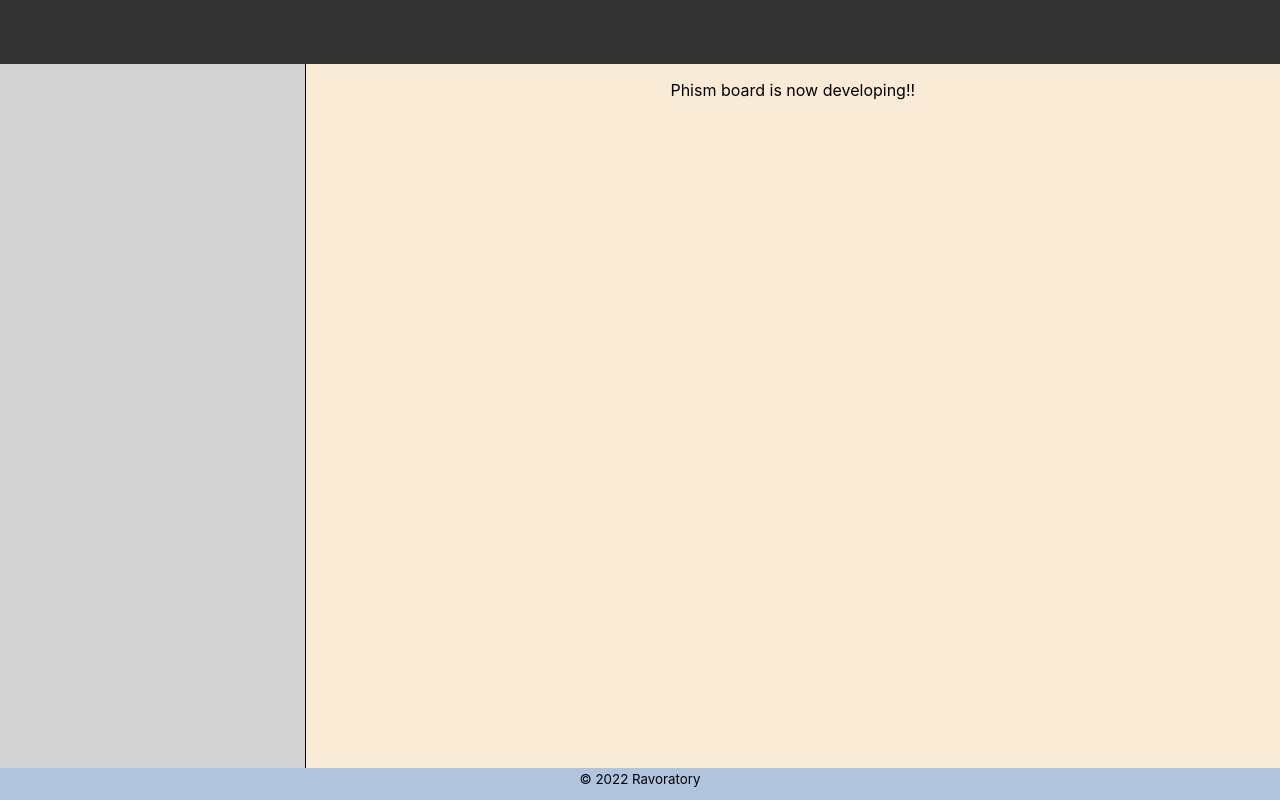
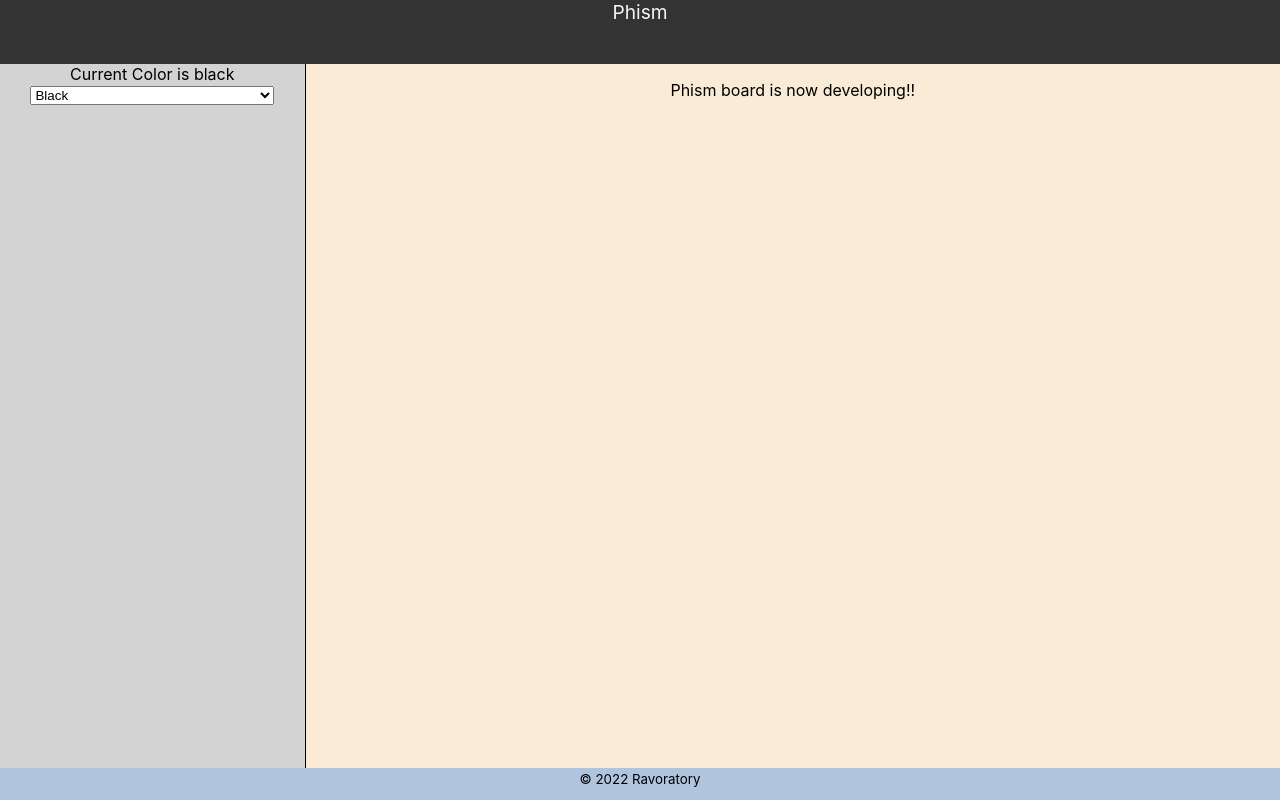
Before and after one commit to ravoratory/phism, a React (Create React App) app: page / in a window 1280 px wide. Built offline with nearby package versions, Linux system fonts and the light colour scheme.

Commit message:
add redux function

```diff
--- a/package.json
+++ b/package.json
@@ -15,7 +15,6 @@
     "@types/styled-components": "^5.1.20",
     "@typescript-eslint/eslint-plugin": "^5.10.0",
     "@typescript-eslint/parser": "^5.10.0",
-    "claymorphism-css": "^1.0.5",
     "eslint": "^8.7.0",
     "eslint-config-google": "^0.14.0",
     "eslint-plugin-react": "^7.28.0",
--- a/src/App.tsx
+++ b/src/App.tsx
@@ -6,7 +6,9 @@ import { Board } from './components/board';
 const App = () => {
   return (
     <Content>
-      <header></header>
+      <header>
+        <big>Phism</big>
+      </header>
       <main>
         <Sidebar />
         <Board />
--- a/src/components/board.tsx
+++ b/src/components/board.tsx
@@ -1,11 +1,19 @@
 import styled from 'styled-components';
+import { selectColor } from '../features/color';
+import { useAppSelector } from '../hooks';
 
 export const Board = () => {
-  return <Content><p>Phism board is now developing!!</p></Content>;
+  const color = useAppSelector(selectColor);
+  return (
+    <Content color={color}>
+      <p>Phism board is now developing!!</p>
+    </Content>
+  );
 };
 
-const Content = styled.div`
+const Content = styled.div<{color: string}>`
   background-color: antiquewhite;
+  color: ${(props) => props.color};
   height: 100%;
   width: 100%;
   align-items: center;
--- a/src/components/sidebar.tsx
+++ b/src/components/sidebar.tsx
@@ -1,7 +1,25 @@
 import styled from 'styled-components';
+import { selectColor, setColor } from '../features/color';
+import { useAppDispatch, useAppSelector } from '../hooks';
 
 export const Sidebar = () => {
-  return <Content></Content>;
+  const color = useAppSelector(selectColor);
+  const dispatch = useAppDispatch();
+  const onChange = (e: React.ChangeEvent<HTMLSelectElement>) => {
+    e.preventDefault();
+    dispatch(setColor(e.target.value));
+  };
+  return (
+    <Content>
+      <label>Current Color is {color}</label>
+      <Selector name="design" id="choose-design"
+        onChange={onChange}
+        color={color}>
+        <option value="black" selected>Black</option>
+        <option value="red">Red</option>
+        <option value="blue">Blue</option>
+      </Selector>
+    </Content>);
 };
 
 const Content = styled.div`
@@ -11,3 +29,8 @@ const Content = styled.div`
   align-items: center;
   border-right: thin double black;
 `;
+
+const Selector = styled.select<{ color: string }>`
+  color: ${(props) => props.color};
+  width: 80%;
+`;
--- /dev/null
+++ b/src/features/color.ts
@@ -0,0 +1,24 @@
+import { createSlice, PayloadAction } from '@reduxjs/toolkit';
+import { RootState } from '../store';
+
+interface ColorState {
+  value: string;
+}
+
+const initialState: ColorState = {
+  value: 'black',
+};
+
+export const colorSlice = createSlice({
+  name: 'color',
+  initialState,
+  reducers: {
+    setColor: (state, action: PayloadAction<string>) => {
+      state.value = action.payload;
+    },
+  },
+});
+
+export const { setColor } = colorSlice.actions;
+export const selectColor = (state: RootState) => state.colorReducer.value;
+export default colorSlice.reducer;
--- /dev/null
+++ b/src/hooks.ts
@@ -0,0 +1,6 @@
+import { TypedUseSelectorHook, useDispatch, useSelector } from 'react-redux';
+import type { RootState, AppDispatch } from './store';
+
+// Use throughout your app instead of plain `useDispatch` and `useSelector`
+export const useAppDispatch = () => useDispatch<AppDispatch>();
+export const useAppSelector: TypedUseSelectorHook<RootState> = useSelector;
--- a/src/store.ts
+++ b/src/store.ts
@@ -1,8 +1,11 @@
 import { configureStore } from '@reduxjs/toolkit';
 // write below to import your reducers.
+import colorReducer from './features/color';
 
 export const store = configureStore({
-  reducer: {},
+  reducer: {
+    colorReducer,
+  },
 });
 
 export type RootState = ReturnType<typeof store.getState>;
```
Also changed, not shown: 1 other file (tests, documents, lock files or other folders).
